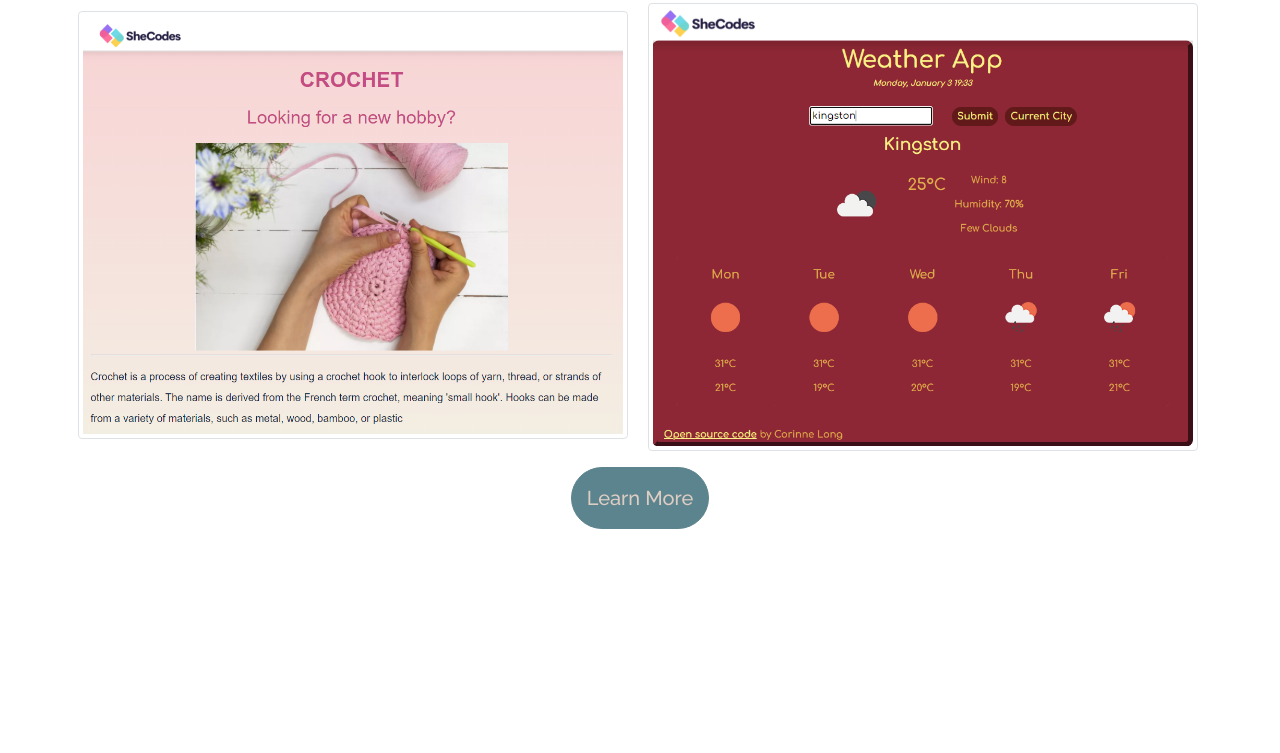
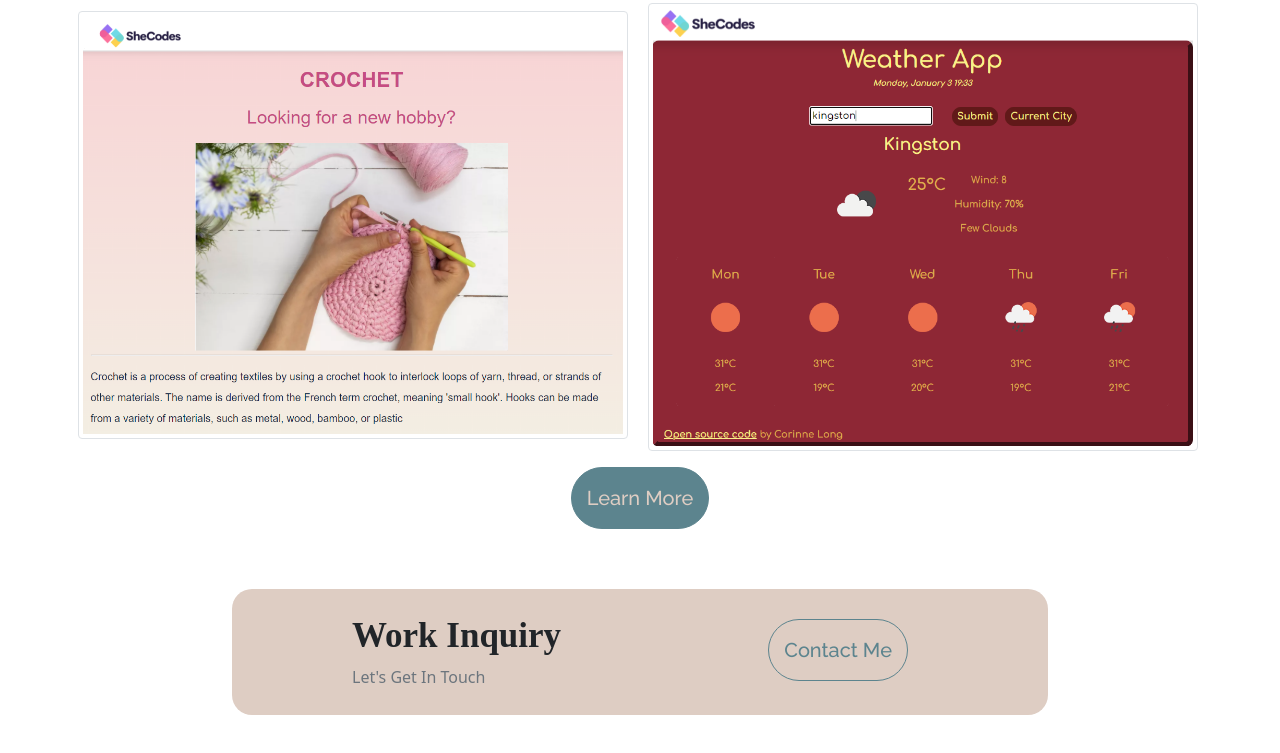
Before and after one commit to boschmac/project-responsive, a plain HTML site: page index.html in a window 1280 px wide. Shown: the part 568-1321 px from the top of the page. Before the commit the page ends 1097 px from the top, so only its background shows below. Drawn offline with nearby package versions, Linux system fonts and the light colour scheme.

Commit message:
Work Inquiry footer

```diff
--- a/index.html
+++ b/index.html
@@ -53,6 +53,21 @@
             <a href="/work.html" class="btn secondary-button">Learn More</a>
          </div>
       </div>
+      <footer>
+        <div class="contact-box d-flex justify-content-between">
+          <div>
+        <h4 class="mt-3">
+          Work Inquiry
+        </h4>
+        <p class="text-muted">
+          Let's Get In Touch
+        </p>
+      </div>
+      <div>
+        <a href="#" class="btn primary-button"> Contact Me </a>
+      </div>
+      </div>
+      </footer>
    </div>
 </body>
 </html>
--- a/styles/portfolio.css
+++ b/styles/portfolio.css
@@ -57,6 +57,22 @@ h1, h2, h3, h4, h5, h6 {
   font-family: var(--default-font-family);
 }
 
+footer {
+  margin: 60px 150px;
+}
+
+footer .contact-box {
+  background: var(--secondary-color);
+  border-radius: 20px;
+  padding: 10px 120px;
+}
+
+footer .contact-box h4 {
+font-size: 35px;
+}
+footer .contact-box p {
+  padding: 0;
+}
 .primary-button{
   margin: 20px;
   border: 1px solid var(--branding-color);
@@ -66,12 +82,12 @@ h1, h2, h3, h4, h5, h6 {
   font-size: 20px;
   background-color: var(--secondary-color);
   color: var(--branding-color);
+  transition: all 150ms ease-in-out;
 }
 
 .primary-button:hover{
   background-color: var(--branding-color);
   color: var(--secondary-color);
-  transition: all 0.5s ease-in-out;
 }
 
 .secondary-button {
@@ -82,13 +98,13 @@ h1, h2, h3, h4, h5, h6 {
   font-size: 20px;
   background-color: var(--branding-color);
   color: var(--secondary-color);
+  transition: all 150ms ease-in-out;
 }
 
 .secondary-button:hover{
   color: var(--branding-color);
   background-color: var(--secondary-color);
   border: 1px solid var(--secondary-color);
-  transition: all 0.5s ease-in-out;
 }
 
 @media (max-width: 900px) {
```
